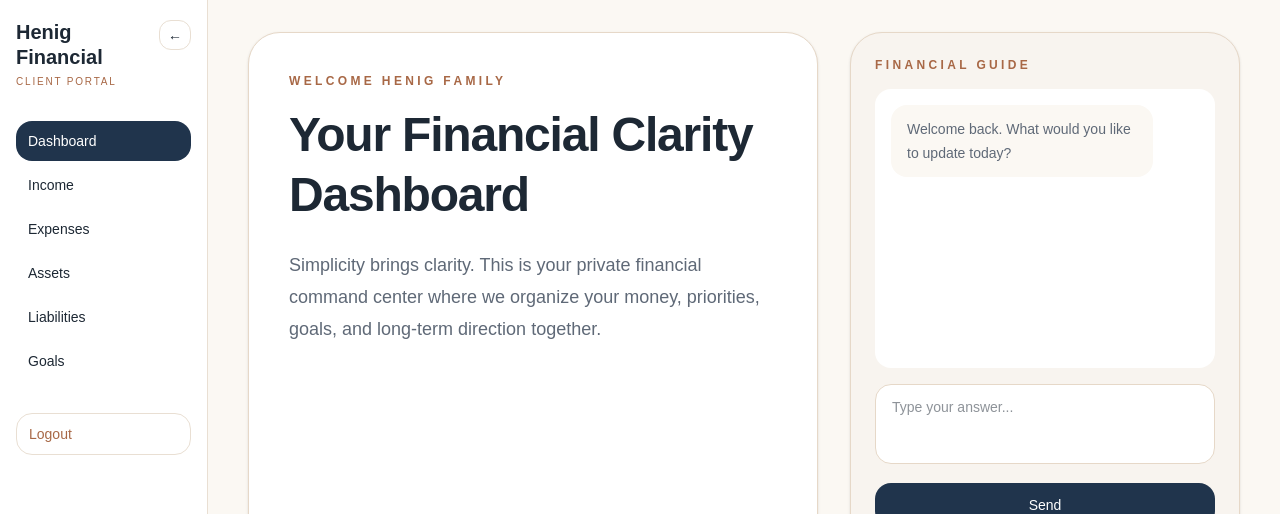
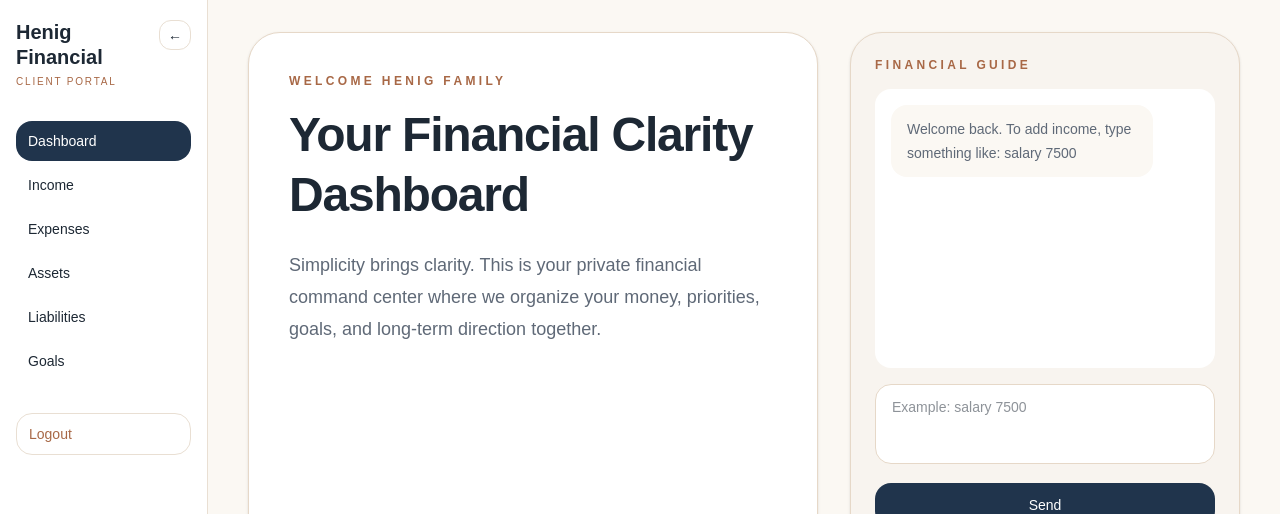
Before and after one commit to samuelhenig/henig-financial, a Next.js app: page /client in a window 1280 px wide. Shown: the top 514 px of the page. Built offline with nearby package versions, Linux system fonts and the light colour scheme; no server answers.

Commit message:
Update page.js

```diff
--- a/src/app/client/page.js
+++ b/src/app/client/page.js
@@ -10,7 +10,8 @@ export default function ClientPage() {
     {
       id: "welcome",
       role: "assistant",
-      message: "Welcome back. What would you like to update today?",
+      message:
+        "Welcome back. To add income, type something like: salary 7500",
     },
   ]);
 
@@ -106,6 +107,60 @@ export default function ClientPage() {
     ]);
   }
 
+  function parseIncomeMessage(message) {
+    const lower = message.toLowerCase();
+
+    const amountMatch = lower.match(/\$?\s*([0-9,]+)(\.\d{1,2})?/);
+    if (!amountMatch) return null;
+
+    const amount = Number(amountMatch[0].replace(/[$,\s]/g, ""));
+    if (!amount || amount <= 0) return null;
+
+    const incomeWords = [
+      "income",
+      "salary",
+      "paycheck",
+      "job",
+      "wages",
+      "commission",
+      "bonus",
+      "business",
+      "side",
+      "rental",
+    ];
+
+    const hasIncomeWord = incomeWords.some((word) => lower.includes(word));
+
+    if (!hasIncomeWord) return null;
+
+    let source = "Income";
+
+    if (lower.includes("salary")) source = "Salary";
+    else if (lower.includes("paycheck")) source = "Paycheck";
+    else if (lower.includes("job")) source = "Job";
+    else if (lower.includes("commission")) source = "Commission";
+    else if (lower.includes("bonus")) source = "Bonus";
+    else if (lower.includes("business")) source = "Business Income";
+    else if (lower.includes("rental")) source = "Rental Income";
+
+    let frequency = "monthly";
+
+    if (lower.includes("weekly")) frequency = "weekly";
+    if (lower.includes("biweekly") || lower.includes("every 2 weeks")) {
+      frequency = "biweekly";
+    }
+    if (lower.includes("yearly") || lower.includes("annual")) {
+      frequency = "yearly";
+    }
+
+    return {
+      source,
+      amount,
+      frequency,
+      notes: message,
+    };
+  }
+
   async function sendMessage(e) {
     if (e) e.preventDefault();
 
@@ -115,9 +170,45 @@ export default function ClientPage() {
     setChatText("");
     addMessage("user", cleanMessage);
 
+    const incomeData = parseIncomeMessage(cleanMessage);
+
+    if (!incomeData) {
+      addMessage(
+        "assistant",
+        "I did not catch an income entry. Try typing: salary 7500 or income job 6500 monthly."
+      );
+      return;
+    }
+
+    const {
+      data: { user },
+    } = await supabase.auth.getUser();
+
+    if (!user) {
+      addMessage("assistant", "You need to be logged in before saving income.");
+      return;
+    }
+
+    const { error } = await supabase.from("income").insert([
+      {
+        user_id: user.id,
+        source: incomeData.source,
+        amount: incomeData.amount,
+        frequency: incomeData.frequency,
+        notes: incomeData.notes,
+      },
+    ]);
+
+    if (error) {
+      addMessage("assistant", "Something went wrong saving this income.");
+      return;
+    }
+
+    await loadDashboardData();
+
     addMessage(
       "assistant",
-      "Saved for now. Soon this guide will update your income, expenses, assets, debts, and goals directly from this chat."
+      `Saved ${formatMoney(incomeData.amount)} as ${incomeData.source}.`
     );
   }
 
@@ -239,7 +330,7 @@ export default function ClientPage() {
                         sendMessage(e);
                       }
                     }}
-                    placeholder="Type your answer..."
+                    placeholder="Example: salary 7500"
                     className="h-20 w-full resize-none rounded-2xl border border-[#E6D8C8] bg-white px-4 py-3 text-sm outline-none transition focus:border-[#A86846]"
                   />
 
```
